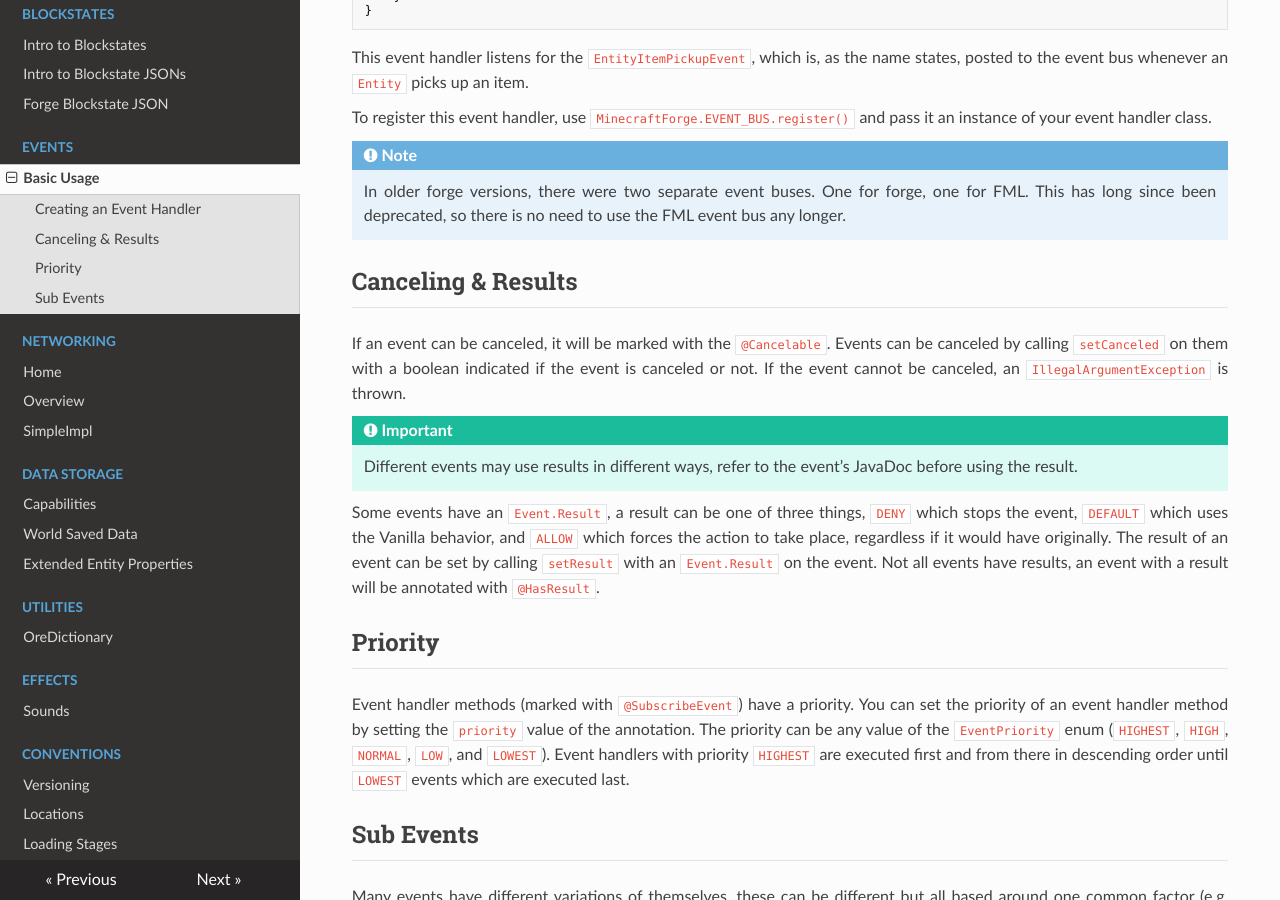
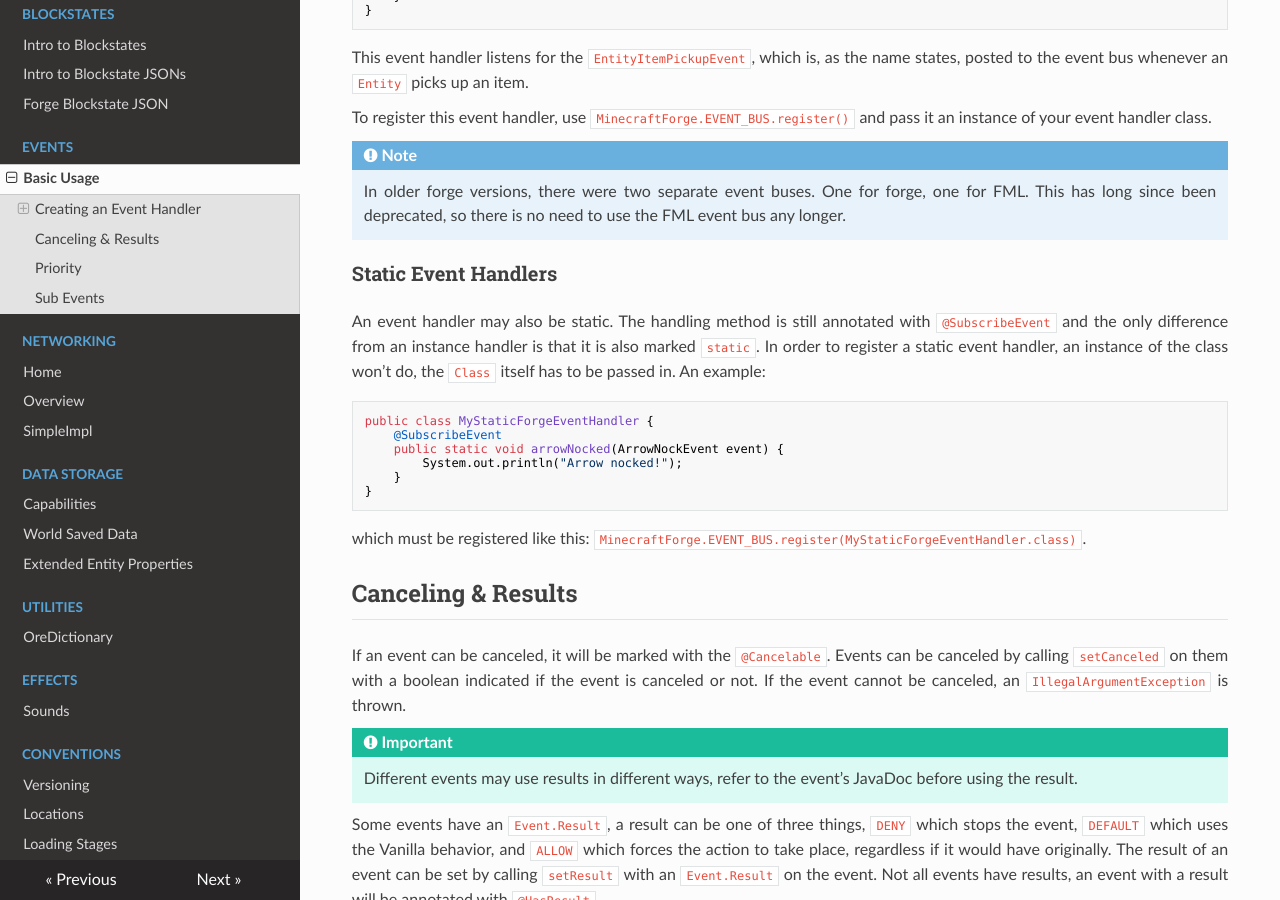
Before and after one commit to MinecraftForge/Documentation, an MkDocs documentation site: the page built from docs/events/intro.md, in a window 1280 px wide and 900 px high, scrolled down 521 px. Built offline with MkDocs 1.6.1, drawn with Linux system fonts in a browser that asks for light colours; nearby versions of some CDN libraries; old or Windows-style settings are respelled for this version of MkDocs.

Commit message:
Add section on static handlers to "Events"

````diff
--- a/docs/events/intro.md
+++ b/docs/events/intro.md
@@ -27,6 +27,21 @@ To register this event handler, use `MinecraftForge.EVENT_BUS.register()` and pa
 !!! note
     In older forge versions, there were two separate event buses. One for forge, one for FML. This has long since been deprecated, so there is no need to use the FML event bus any longer.
 
+### Static Event Handlers
+
+An event handler may also be static. The handling method is still annotated with `@SubscribeEvent` and the only difference from an instance handler is that it is also marked `static`. In order to register a static event handler, an instance of the class won't do, the `Class` itself has to be passed in. An example:
+
+```java
+public class MyStaticForgeEventHandler {
+	@SubscribeEvent
+	public static void arrowNocked(ArrowNockEvent event) {
+		System.out.println("Arrow nocked!");
+	}
+}
+```
+
+which must be registered like this: `MinecraftForge.EVENT_BUS.register(MyStaticForgeEventHandler.class)`.
+
 Canceling & Results
 -------------------
 
````
